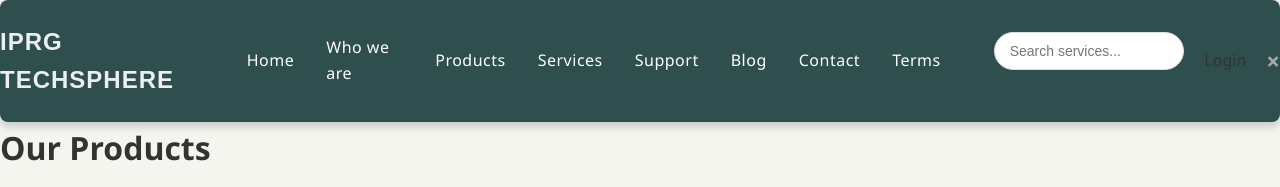
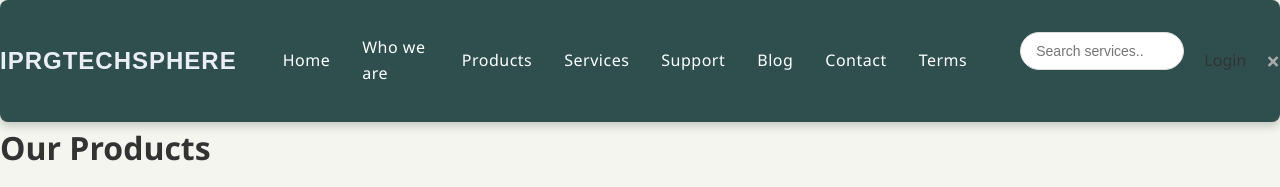
Before and after one commit to megha1227-lgtm/IPRG, a website: page frontend/product.html in a window 1280 px wide. Shown: the top 187 px of the page. Drawn offline with Linux system fonts and the light colour scheme.

Commit message:
Fix CSS link

```diff
--- a/frontend/product.html
+++ b/frontend/product.html
@@ -12,7 +12,7 @@
 
       <div class="menu-toggle" onclick="toggleMenu()">☰</div>
       <nav class="nav-left">
-        <div class="brand">IPRG Techsphere</div>
+        <div class="brand">IPRGTechsphere</div>
 
 
          <a href="/index.html">Home</a>
```
